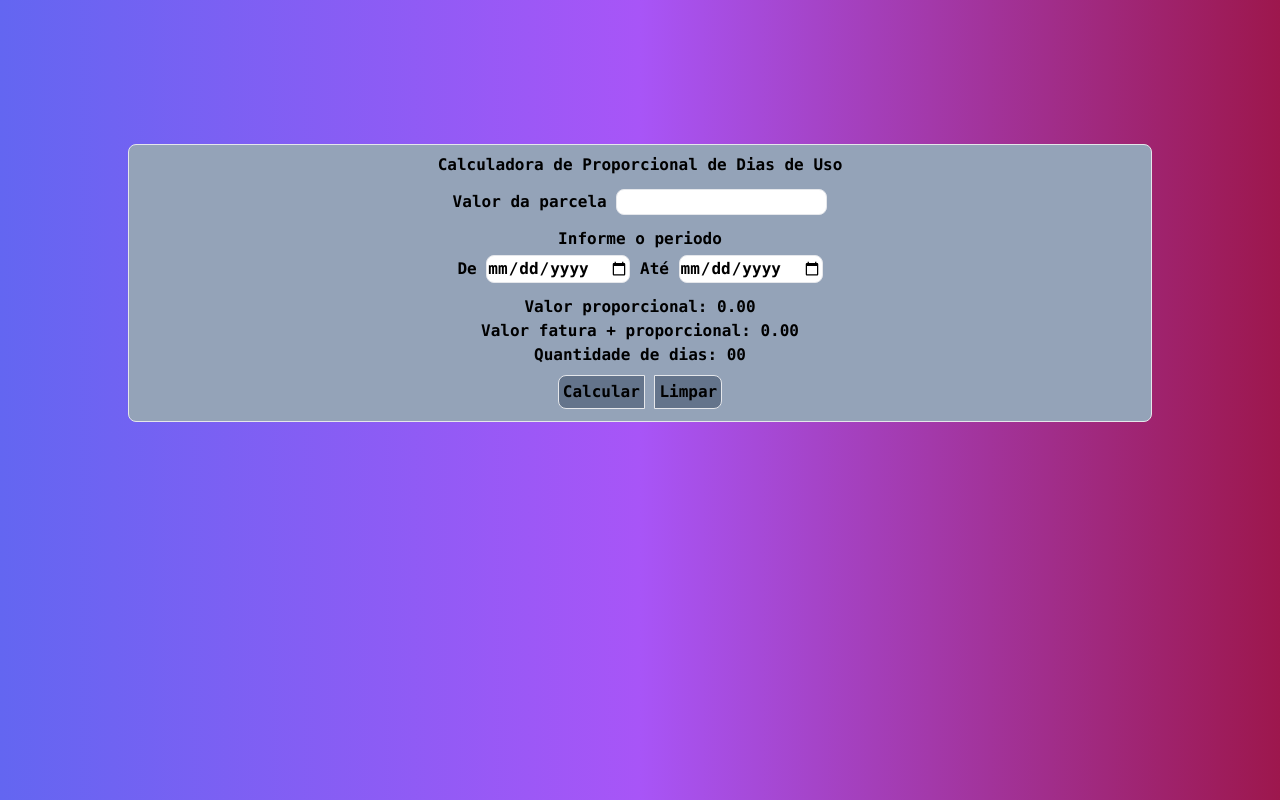
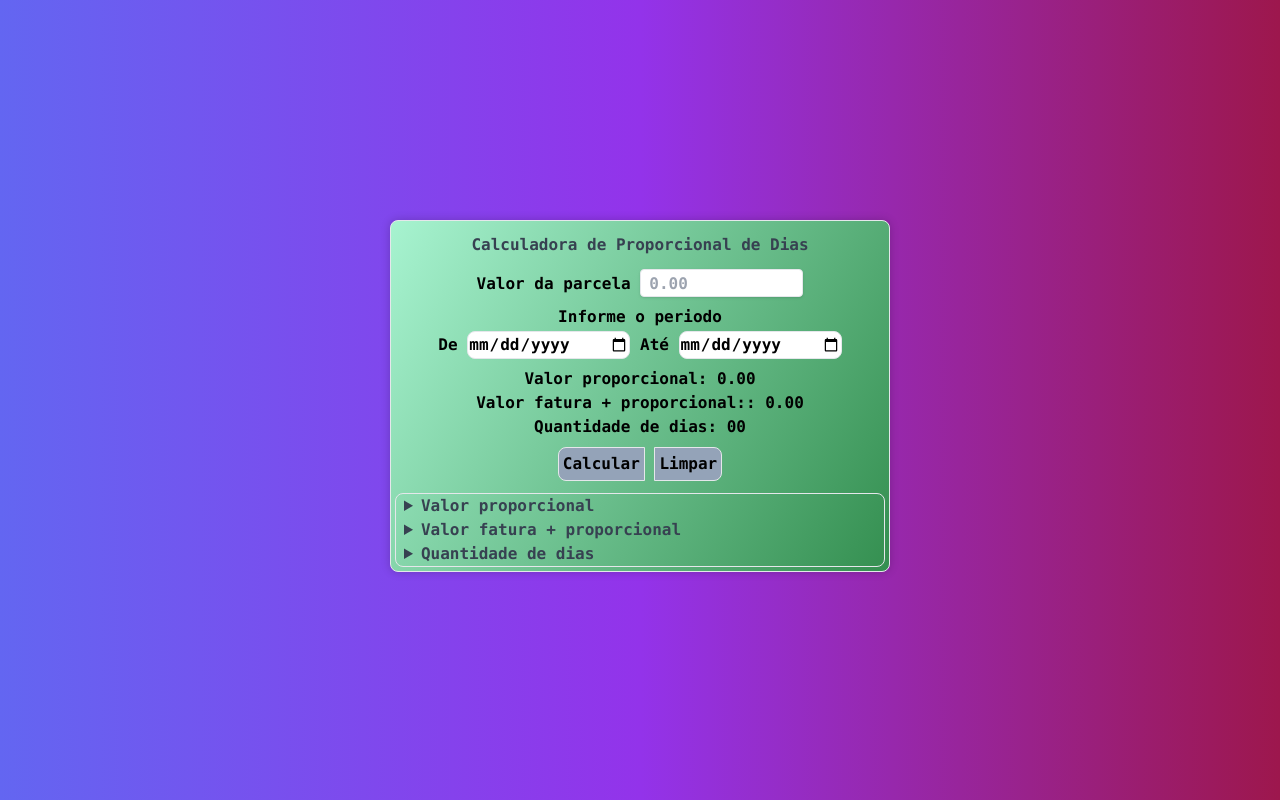
Before and after one commit to mauricioPReis/Caucadora_Proporcional_de_Dias, a plain HTML site: page index.html in a window 1280 px wide. Drawn offline with nearby package versions, Linux system fonts and the light colour scheme.

Commit message:
Atualização.3

```diff
--- a/index.html
+++ b/index.html
@@ -11,53 +11,112 @@
   <script src="https://cdn.tailwindcss.com"></script>
   <script type="text/javascript" src="index.js"></script>
 
+  <style>
+    .container {
+      background: linear-gradient(120deg, #a7f3d0 0%, #348f50 100%);
+      box-shadow: 0px 0px 10px rgba(0, 0, 0, 0.2);
+    }
+
+    input {
+      width: 35%;
+       height: 1.75rem;
+      padding: 12px 20px;
+      margin: 8px 0;
+      box-sizing: border-box;
+    }
+
+    @media screen and (max-width: 600px) {
+      input {
+        width: 55%;
+        height: 1.75rem;
+        font-size: 16px;
+      }
+    }
+
+    /* tornar a calculadora responsiva */
+    @media only screen and (max-width: 600px) {
+      .container {
+        max-width: 100%;
+        margin: 0 16px;
+      }
+    }
+  </style>
+
 </head>
-<body class="bg-gradient-to-r from-indigo-500 via-purple-500 to-pink-800">
+
+<!-- Ajustando a tela o body para ser flexivel, justificado ao centro e ocupar toda a tela -->
+<body class="flex justify-center h-screen m-0 p-4 items-center bg-gradient-to-r from-indigo-500 via-purple-600 to-pink-800">
   <div
-    class="border rounded-lg mx-32 my-36 bg-slate-400 text-center font-mono font-semibold"
+    class="max-w-[31.25rem] w-[100%] p-1 container block text-gray-700 font-bold mb-2 col-span-2 border rounded-lg bg-slate-400 text-center font-mono font-semibold"
   >
-    <h1 class="mt-2">Calculadora de Proporcional de Dias de Uso</h1>
+    <h1 class="mt-2">Calculadora de Proporcional de Dias</h1>
 
-    <div class="text-center text-black font-mono font-bold m-3">
-      <div class="mt-3">
+   <div class="text-center text-black font-mono font-bold m-3">
+      <div class="mt-2">
         <label>Valor da parcela</label>
-        <input id="valorPlano" class="border rounded-lg" type="number">
+        <input id="valorPlano" class="shadow appearance-none border rounded w-18 py-1 px-2 text-gray-700 leading-tight focus:outline-none focus:shadow-outline" type="number" placeholder="0.00">
       </div>
-      <section class="mt-3">
-        <h3 class="m-1">Informe o periodo<h3>
+
+      <section class="mt-2">
+        <h3 class="m-0.5">Informe o periodo<h3>
         <label>De</label>
         <input id="initialDate" class="border rounded-lg" type="date">
         <label>Até</label>
         <input id="finalDate" class="border rounded-lg" type="date">
       </section>
 
-      <section class="mt-3 flex flex-col">
+      <section class="mt-2 flex flex-col">
         <div>
           <label>Valor proporcional:</label>
           <span id="resul">0.00</span>
         </div>
         <div>
-        	<label>Valor fatura + proporcional:</label>
+        	<label>Valor fatura + proporcional::</label>
         	<span id="resul2">0.00</span>
         </div>
         <div>
         	<label>Quantidade de dias:</label>
         	<span id="resul3">00</span>
         </div>
+
       </section>
 
       <div class="mt-2 gap-1">
         <button
-          class="p-1 border rounded-l-lg bg-slate-500"
+          class="p-1 border rounded-l-lg bg-slate-400 hover:bg-slate-500 hover:-translate-y-1 hover:scale-110 duration-300"
           onclick="calcularFatura()" type="button"
         >Calcular</button>
         <button
-          class="p-1 border rounded-r-lg bg-slate-500"
+          class="p-1 border rounded-r-lg bg-slate-400 hover:bg-slate-500 hover:-translate-y-1 hover:scale-110 duration-300"
           onclick="clearInputs()"
           type="button"
         >Limpar</button>
       </div>
     </div>
+
+    <div class="grid justify-items-start border rounded-lg ">
+      <details class="ml-2 mr-2">
+          <summary>Valor proporcional</summary>
+          <p class="text-justify">
+            Este campo de é responsável por esta exibindo o valor referente ao proporcional de dias que o cliente utilizou o serviço
+          <p>
+      </details>
+
+      <details class="ml-2 mr-2">
+          <summary>Valor fatura + proporcional</summary>
+          <p class="text-justify">
+            Este campo vai lhe informar o valor da fatura do cliente somado ao valor proporcional da fatura do cliente isto de o cliente optar por realizar uma unificação de seu proporcional mais(+) sua fatura em aberto, se existir alguma é claro, do contrário, você pode esta ignorando este campo.
+          <p>
+      </details>
+
+      <details class="ml-2 mr-2">
+          <summary>Quantidade de dias</summary>
+          <p class="text-justify">
+            Este campo vai lhe informar a quantidade de dias que o cliente utilizou os serviços baseado nos valor inicial e final que você informou.
+          <p>
+      </details>
+
+    </div>
   </div>
 </body>
 </html>
```
